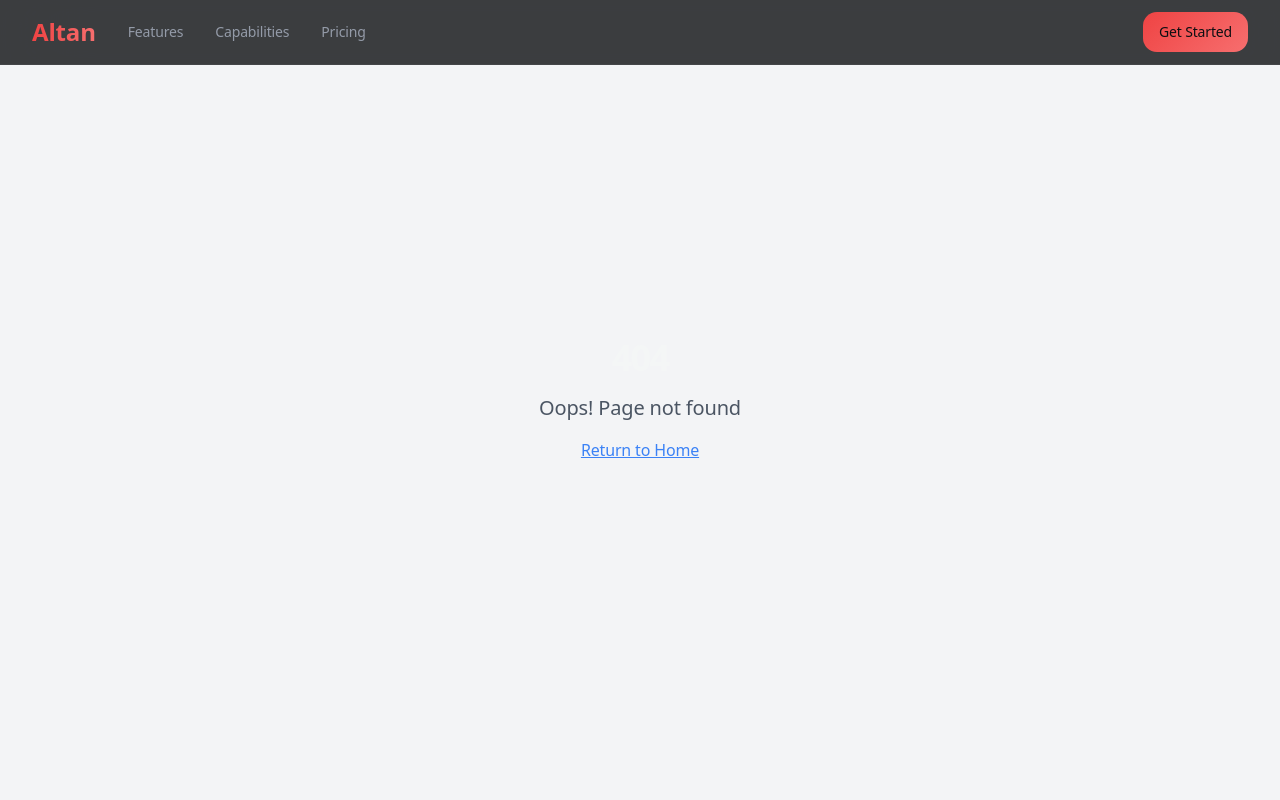
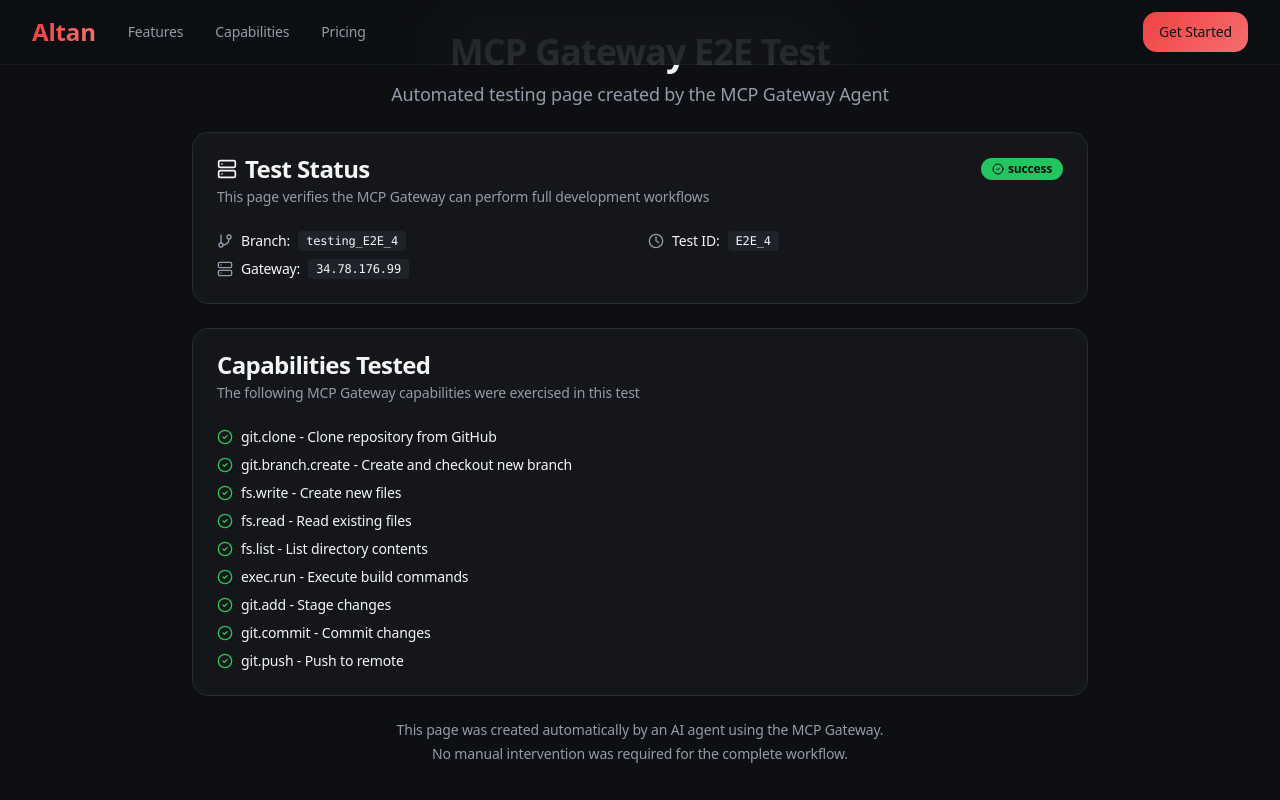
Before and after one commit to eavy89/for_testing, a React (Vite) app: page /e2e-test in a window 1280 px wide. Before the commit this address had no page. Built offline with nearby package versions, Linux system fonts and the light colour scheme.

Commit message:
feat: add E2E test page for MCP Gateway testing
- Created E2ETestPage.tsx component with test status display
- Added /e2e-test route to App.tsx
- This page demonstrates MCP Gateway capabilities

Test: E2E_4
Gateway: 34.78.176.99

```diff
--- a/src/App.tsx
+++ b/src/App.tsx
@@ -6,10 +6,17 @@ import { BrowserRouter, Routes, Route } from "react-router-dom";
 import { Navbar } from "./components/Navbar";
 import Index from "./pages/Index";
 import SmartHands from "./pages/SmartHands";
+import E2ETestPage from "./pages/E2ETestPage";
 import NotFound from "./pages/NotFound";
 
 const queryClient = new QueryClient();
 
+/**
+ * Main App Component
+ *
+ * Updated by MCP Gateway Agent during E2E Test #4
+ * Added route: /e2e-test
+ */
 const App = () => (
   <QueryClientProvider client={queryClient}>
     <TooltipProvider>
@@ -20,6 +27,7 @@ const App = () => (
         <Routes>
           <Route path="/" element={<Index />} />
           <Route path="/smart-hands" element={<SmartHands />} />
+          <Route path="/e2e-test" element={<E2ETestPage />} />
           {/* ADD ALL CUSTOM ROUTES ABOVE THE CATCH-ALL "*" ROUTE */}
           <Route path="*" element={<NotFound />} />
         </Routes>
--- /dev/null
+++ b/src/pages/E2ETestPage.tsx
@@ -0,0 +1,126 @@
+import { Card, CardContent, CardDescription, CardHeader, CardTitle } from "@/components/ui/card";
+import { Badge } from "@/components/ui/badge";
+import { CheckCircle2, Clock, Server, GitBranch } from "lucide-react";
+
+/**
+ * E2E Test Page - Created by MCP Gateway Agent
+ *
+ * This page was automatically created as part of E2E testing for the MCP Gateway.
+ * Test Branch: testing_E2E_4
+ * Test Date: December 30, 2025
+ */
+const E2ETestPage = () => {
+  const testInfo = {
+    testId: "E2E_4",
+    branch: "testing_E2E_4",
+    createdAt: new Date().toISOString(),
+    gateway: "34.78.176.99",
+    status: "success",
+  };
+
+  return (
+    <div className="container mx-auto py-8 px-4">
+      <div className="max-w-4xl mx-auto space-y-6">
+        {/* Header */}
+        <div className="text-center space-y-2">
+          <h1 className="text-4xl font-bold tracking-tight">
+            MCP Gateway E2E Test
+          </h1>
+          <p className="text-muted-foreground text-lg">
+            Automated testing page created by the MCP Gateway Agent
+          </p>
+        </div>
+
+        {/* Status Card */}
+        <Card>
+          <CardHeader>
+            <div className="flex items-center justify-between">
+              <CardTitle className="flex items-center gap-2">
+                <Server className="h-5 w-5" />
+                Test Status
+              </CardTitle>
+              <Badge variant="default" className="bg-green-500">
+                <CheckCircle2 className="h-3 w-3 mr-1" />
+                {testInfo.status}
+              </Badge>
+            </div>
+            <CardDescription>
+              This page verifies the MCP Gateway can perform full development workflows
+            </CardDescription>
+          </CardHeader>
+          <CardContent>
+            <div className="grid grid-cols-1 md:grid-cols-2 gap-4">
+              <div className="space-y-2">
+                <div className="flex items-center gap-2 text-sm">
+                  <GitBranch className="h-4 w-4 text-muted-foreground" />
+                  <span className="font-medium">Branch:</span>
+                  <code className="bg-muted px-2 py-0.5 rounded text-xs">
+                    {testInfo.branch}
+                  </code>
+                </div>
+                <div className="flex items-center gap-2 text-sm">
+                  <Server className="h-4 w-4 text-muted-foreground" />
+                  <span className="font-medium">Gateway:</span>
+                  <code className="bg-muted px-2 py-0.5 rounded text-xs">
+                    {testInfo.gateway}
+                  </code>
+                </div>
+              </div>
+              <div className="space-y-2">
+                <div className="flex items-center gap-2 text-sm">
+                  <Clock className="h-4 w-4 text-muted-foreground" />
+                  <span className="font-medium">Test ID:</span>
+                  <code className="bg-muted px-2 py-0.5 rounded text-xs">
+                    {testInfo.testId}
+                  </code>
+                </div>
+              </div>
+            </div>
+          </CardContent>
+        </Card>
+
+        {/* Capabilities Tested */}
+        <Card>
+          <CardHeader>
+            <CardTitle>Capabilities Tested</CardTitle>
+            <CardDescription>
+              The following MCP Gateway capabilities were exercised in this test
+            </CardDescription>
+          </CardHeader>
+          <CardContent>
+            <ul className="space-y-2">
+              {[
+                "git.clone - Clone repository from GitHub",
+                "git.branch.create - Create and checkout new branch",
+                "fs.write - Create new files",
+                "fs.read - Read existing files",
+                "fs.list - List directory contents",
+                "exec.run - Execute build commands",
+                "git.add - Stage changes",
+                "git.commit - Commit changes",
+                "git.push - Push to remote",
+              ].map((capability, index) => (
+                <li key={index} className="flex items-center gap-2">
+                  <CheckCircle2 className="h-4 w-4 text-green-500" />
+                  <span className="text-sm">{capability}</span>
+                </li>
+              ))}
+            </ul>
+          </CardContent>
+        </Card>
+
+        {/* Footer */}
+        <div className="text-center text-sm text-muted-foreground">
+          <p>
+            This page was created automatically by an AI agent using the MCP Gateway.
+          </p>
+          <p className="mt-1">
+            No manual intervention was required for the complete workflow.
+          </p>
+        </div>
+      </div>
+    </div>
+  );
+};
+
+export default E2ETestPage;
```
Also changed, not shown: 1 other file (tests, documents, lock files or other folders).
